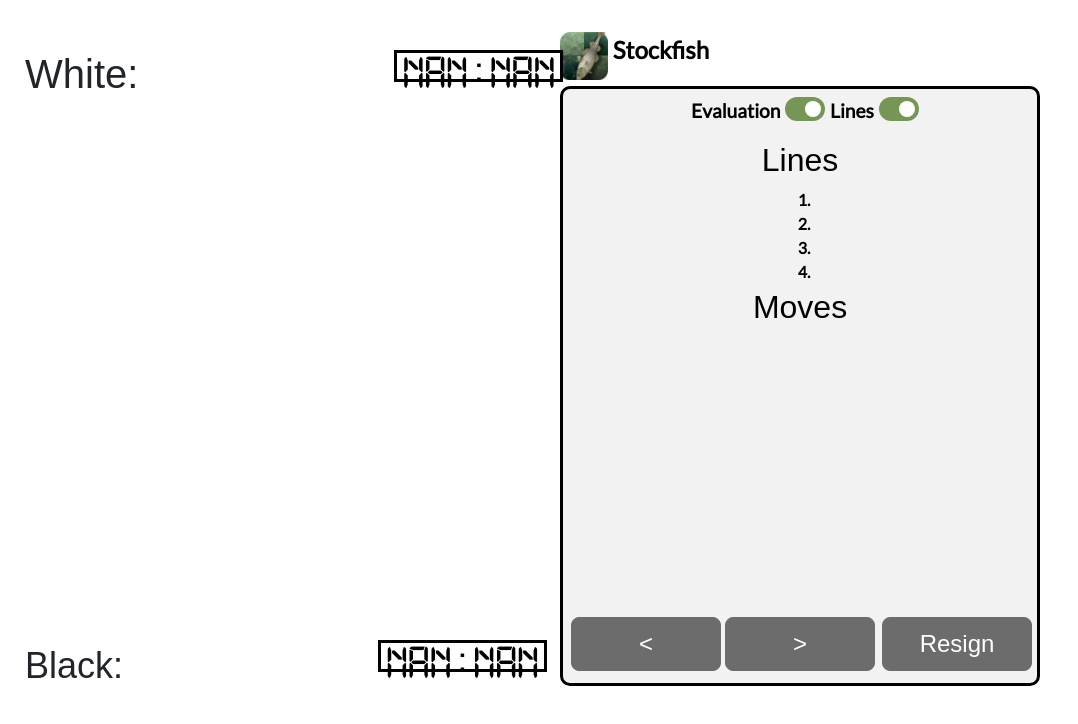
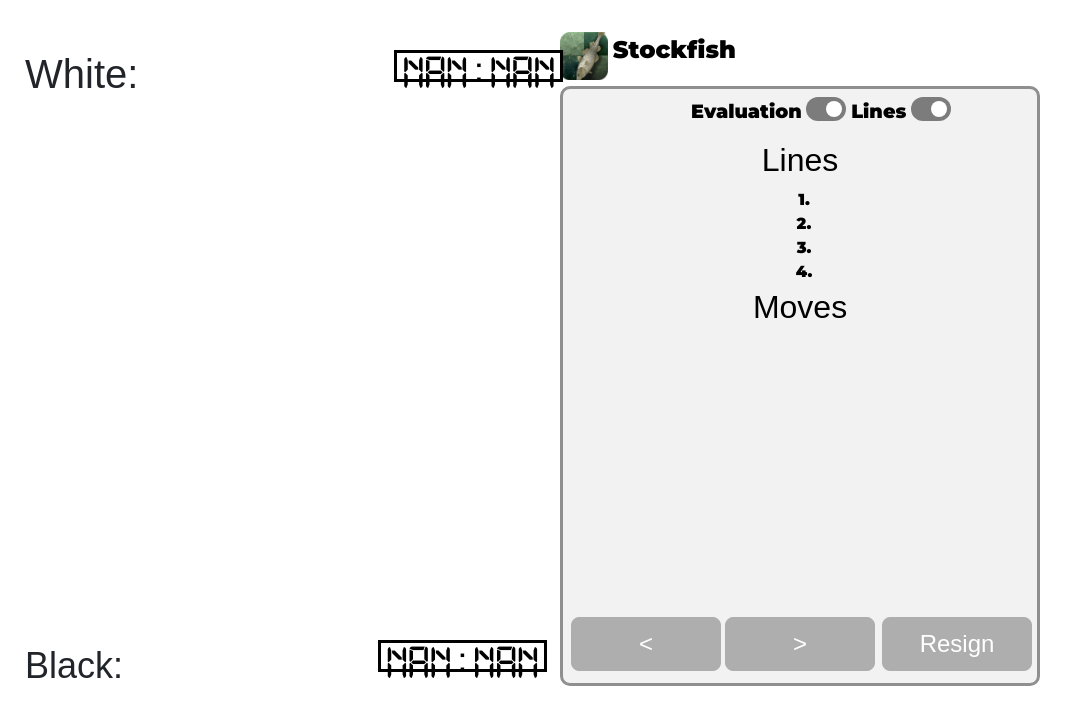
Before and after one commit to Xblue707/PawnifyEngine, a plain HTML site: page play/play.html in a window 1280 px wide. Shown: the whole page, without its empty margins (0-1078 px from the left). Drawn offline with nearby package versions, Linux system fonts and the light colour scheme.

Commit message:
improve ui (abit)

```diff
--- a/play/css/play.css
+++ b/play/css/play.css
@@ -1,13 +1,12 @@
-@import url('https://fonts.googleapis.com/css2?family=Lato:wght@400&family=Montserrat:wght@100&family=Varela+Round&display=swap');
 @import url('https://fonts.googleapis.com/css2?family=Source+Sans+3:wght@400&display=swap');
-@import url('https://fonts.googleapis.com/css2?family=Montserrat:wght@500;900&family=Source+Sans+3:wght@200&display=swap');
+@import url('https://fonts.googleapis.com/css2?family=Montserrat:wght@200;300;500;900&family=Source+Sans+3:wght@200&display=swap');
 body {
     /* background-color: rgb(255, 255, 255); */
     background-position: center;
     background-size: cover;
     background-repeat: no-repeat;
     font-family: Montserrat;
-    font-weight: 500;
+    /* font-weight: 500; */
 }
 
 .sidebar {
@@ -27,8 +26,8 @@ body {
     padding-left: 0.3rem;
     color: rgb(0, 0, 0);
     font-size: 1.5rem;
-    font-family: Lato;
-    font-weight: bolder;
+    font-family: Montserrat;
+    font-weight: bold;
     padding-bottom: 0.1rem;
 }
 
@@ -40,13 +39,13 @@ body {
     border-radius: 10px;
     /* margin-top: -0.35rem; */
     border-style: solid;
-    border-color: black;
+    border-color: rgb(143, 143, 143);
 }
 
 .eval_switch_label {
     color: rgb(0, 0, 0);
     font-size: 1.2rem;
-    font-family: Lato;
+    font-family: Montserrat;
     font-weight: bolder;
     padding-right: 0.3rem;
 }
@@ -93,11 +92,11 @@ body {
 }
 
 input:checked+.slider {
-    background-color: #769656;
+    background-color: #7c7c7c;
 }
 
 input:focus+.slider {
-    box-shadow: 0 0 1px #769656;
+    box-shadow: 0 0 1px #898989;
 }
 
 input:checked+.slider:before {
@@ -118,7 +117,7 @@ input:checked+.slider:before {
 .lines_switch_label {
     color: rgb(0, 0, 0);
     font-size: 1.2rem;
-    font-family: Lato;
+    font-family: Montserrat;
     font-weight: bolder;
     padding-left: 0.3rem;
     padding-right: 0.3rem;
@@ -138,7 +137,7 @@ h2 {
 
 .white,
 .black {
-    font-family: Lato;
+    font-family: Montserrat;
     font-size: 1rem;
     font-weight: bolder;
     padding: 0.5rem;
@@ -173,7 +172,7 @@ h2 {
 .line9,
 .line10 {
     color: rgb(0, 0, 0);
-    font-family: Lato;
+    font-family: Montserrat;
     font-size: 1rem;
     margin-left: 0.5rem;
 }
@@ -205,9 +204,9 @@ h2 {
 #forward-button,
 #resign {
     color: rgb(255, 255, 255);
-    background-color: rgb(108, 108, 108);
+    background-color: rgb(174, 174, 174);
     font-size: 1.5rem;
-    border-color: rgb(108, 108, 108);
+    border-color: rgb(174, 174, 174);
     position: absolute;
     width: 150px;
     top: 585px;
@@ -400,7 +399,7 @@ h2 {
     align-items: center;
     border: 2px solid rgb(6, 161, 40);
     box-sizing: border-box;
-    font-family: 'Source Sans 3', sans-serif;
+    font-family: Montserrat;
     border-radius: 10px;
     font-size: 25px;
     font-weight: bolder;
```
